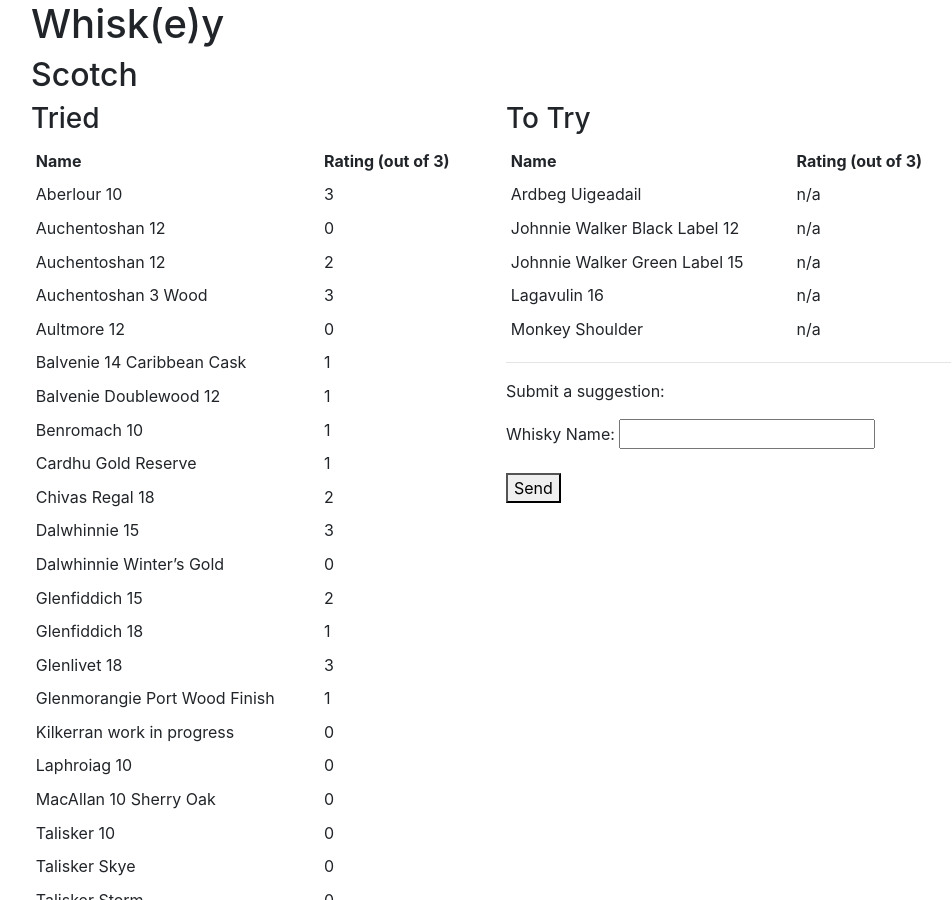
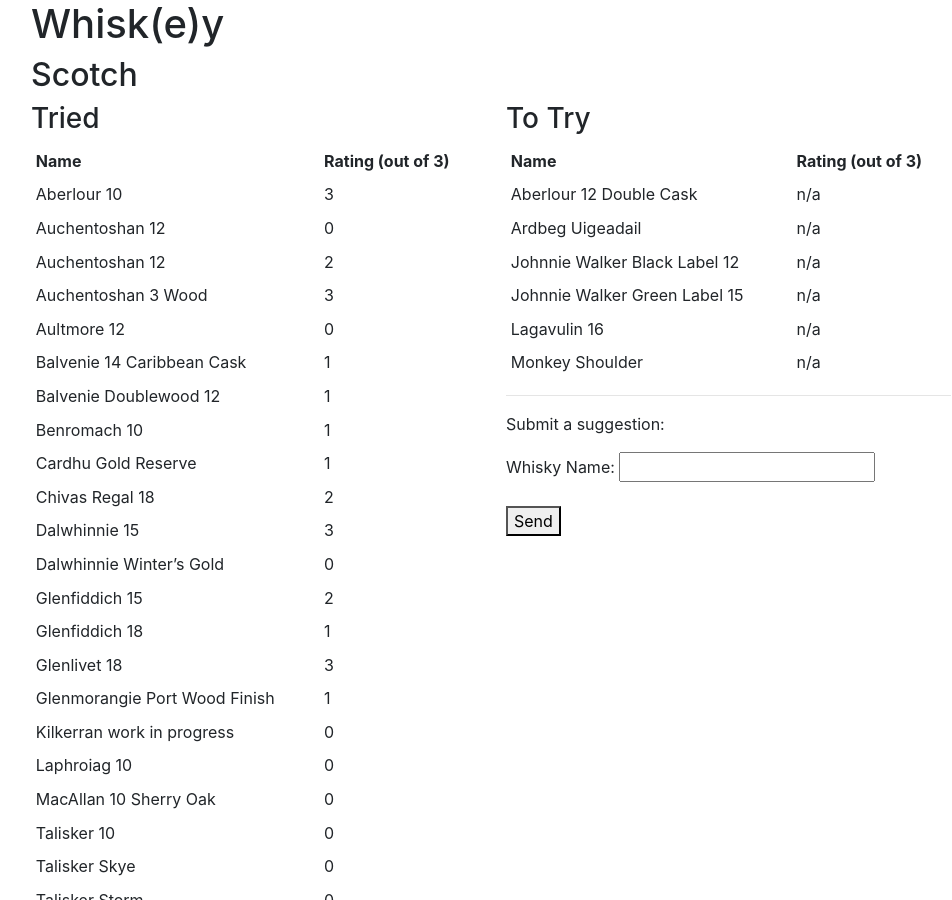
Before and after one commit to grega/whisky, a Jekyll site: the page built from index.html, in a window 1280 px wide and 900 px high. Shown: the whole window, without its empty margins (54-1006 px from the left). Built offline with Jekyll 4.4.1, drawn with Linux system fonts in a browser that asks for light colours.

Commit message:
Add Aberlour 12

```diff
--- a/_data/scotch/to_try.yml
+++ b/_data/scotch/to_try.yml
@@ -3,3 +3,4 @@
 - name: Ardbeg Uigeadail
 - name: Johnnie Walker Black Label 12
 - name: Johnnie Walker Green Label 15
+- name: Aberlour 12 Double Cask
```
